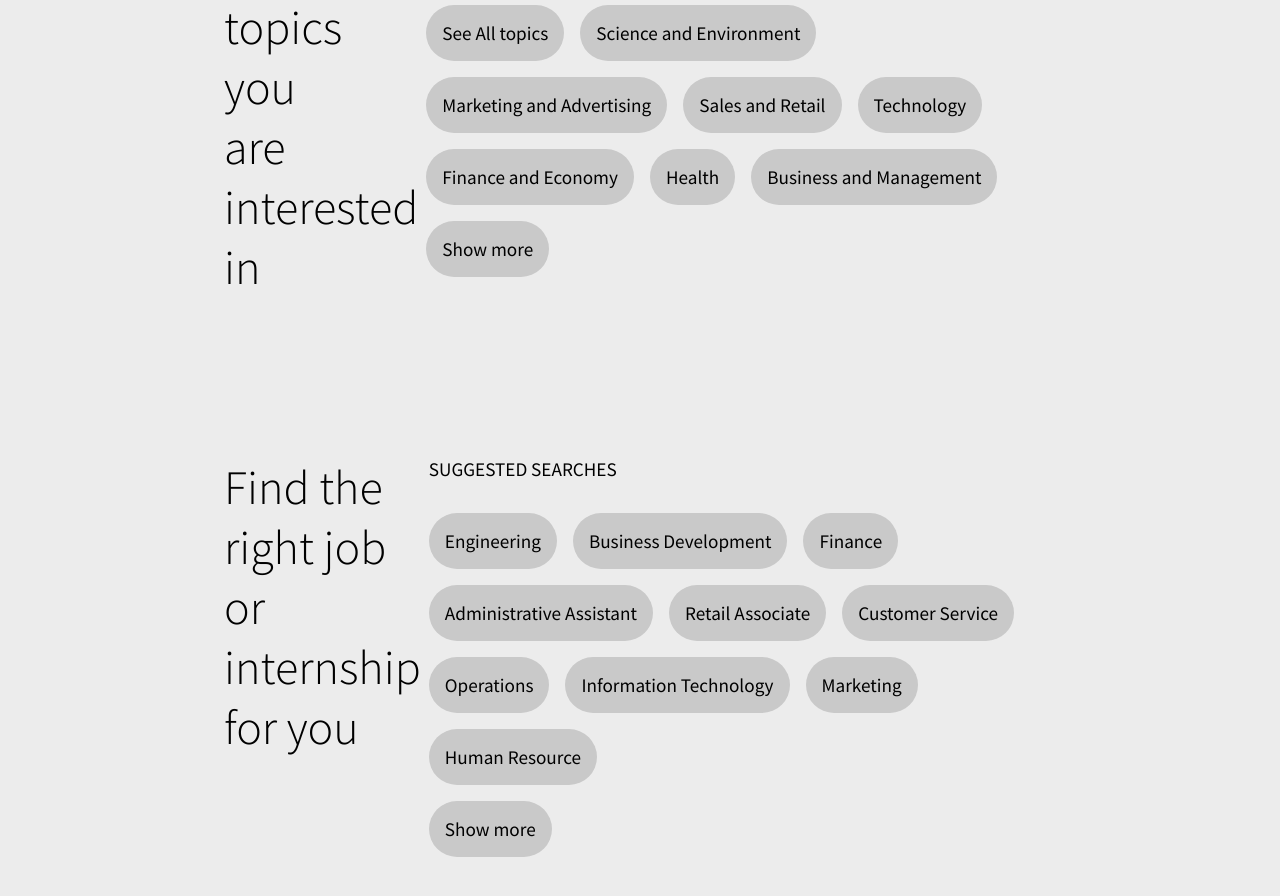
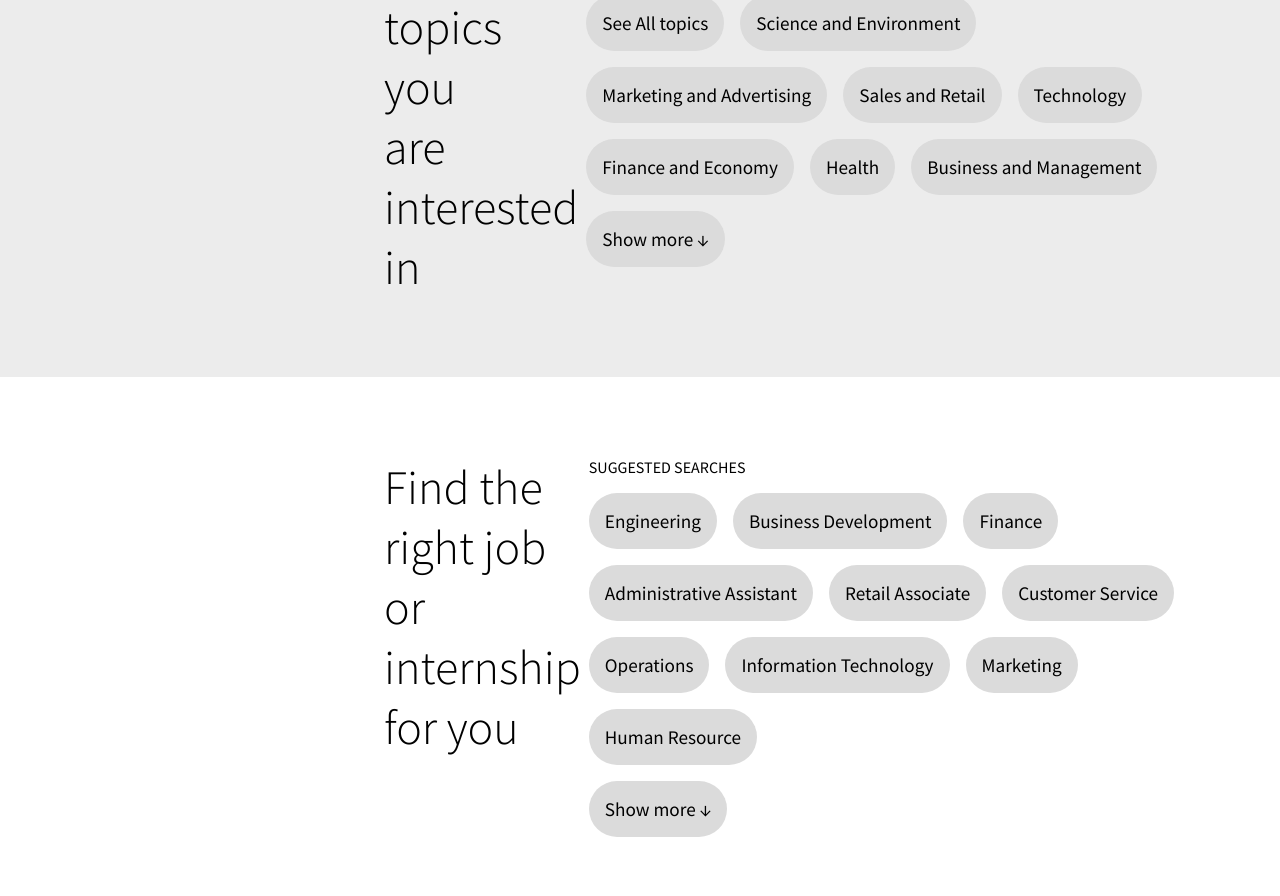
Before and after one commit to Bitnagar/linkedinclone-app, a React (Create React App) app: page / in a window 1280 px wide. Shown: the part 896-1792 px from the top of the page. Built offline with nearby package versions, Linux system fonts and the light colour scheme.

Commit message:
fixed list items aka buttons

```diff
--- a/public/style.css
+++ b/public/style.css
@@ -216,8 +216,12 @@ header nav .header-btn-container .sign-in-btn:hover {
   -webkit-box-align: center;
       -ms-flex-align: center;
           align-items: center;
-  padding: 5rem 14rem 5rem 14rem;
+  padding: 5rem 14rem 5rem 24rem;
   background-color: #ececec;
+}
+
+.main-content-container .content-2-container.transparent {
+  background-color: transparent;
 }
 
 .main-content-container .content-2-container > p {
@@ -227,12 +231,16 @@ header nav .header-btn-container .sign-in-btn:hover {
       align-self: flex-start;
 }
 
+.main-content-container .content-2-container .buttons-div {
+  margin-right: 12rem;
+}
+
 .main-content-container .content-2-container .buttons-div > p {
   width: -webkit-fit-content;
   width: -moz-fit-content;
   width: fit-content;
-  margin: 0 0 1.5rem 0.5rem;
-  font-size: 1.2rem;
+  margin: 0 0 0.5rem 0.5rem;
+  font-size: 1rem;
 }
 
 .main-content-container .content-2-container .buttons-div .ul-1 {
@@ -249,11 +257,13 @@ header nav .header-btn-container .sign-in-btn:hover {
   font-size: 1.2rem;
   cursor: pointer;
   list-style: none;
-  background-color: #c9c9c9;
+  background-color: #dbdbdb;
   padding: 1rem;
   text-align: center;
   margin: 0.5rem;
   font-weight: 500;
+  -webkit-transition: background-color 0.1s ease;
+  transition: background-color 0.1s ease;
 }
 
 .main-content-container .content-2-container .buttons-div .ul-1 .li-set-1:hover {
--- a/public/style.scss
+++ b/public/style.scss
@@ -208,8 +208,12 @@ header {
         @extend %flex-row;
         justify-content: space-between;
         align-items: center;
-        padding: 5rem 14rem 5rem 14rem;
+        padding: 5rem 14rem 5rem 24rem;
         background-color: rgb(236, 236, 236);
+
+        &.transparent {
+            background-color: transparent;
+        }
 
 
         & > p {
@@ -220,11 +224,12 @@ header {
 
         .buttons-div {
             @extend %flex-col;
+            margin-right: 12rem;
 
             & > p {
                 width: fit-content;
-                margin: 0 0 1.5rem 0.5rem;
-                font-size: 1.2rem;
+                margin: 0 0 0.5rem 0.5rem;
+                font-size: 1rem;
             }
 
             .ul-1 {
@@ -238,11 +243,12 @@ header {
                     font-size: 1.2rem;
                     cursor: pointer;
                     list-style: none;
-                    background-color: rgb(201, 201, 201);
+                    background-color: rgb(219, 219, 219);
                     padding: 1rem;
                     text-align: center;
                     margin: 0.5rem;
                     font-weight: 500;
+                    transition: background-color 0.1s ease;
 
                     &:hover {
                         text-decoration: underline;
--- a/src/components/MainContent.js
+++ b/src/components/MainContent.js
@@ -96,14 +96,14 @@ export default function MainContent() {
                     <p
                         className="li-set-1"
                         onClick={changeShowMoreAndN}
-                    >{showMore ? "Show less" : "Show more"}</p>
+                    >{showMore ? "Show less" : "Show more"} {showMore ? <>&uarr;</> : <>&darr;</>} </p>
                     </ul>
                 </div>
             </div>
 
 
             {/* for 2nd buttons list */}
-            <div className="content-2-container">
+            <div className="content-2-container transparent">
                 <p>Find the right job or <br></br> internship for you</p>
                 <div className="buttons-div">
                     <p>SUGGESTED SEARCHES</p>
@@ -112,7 +112,9 @@ export default function MainContent() {
                     <p
                         className="li-set-1"
                         onClick={changeShowMore2AndN2}
-                    >{showMore2 ? "Show less" : "Show more"}</p>
+                    >{showMore2 ? "Show less" : "Show more"}
+                     {showMore2 ? <> &uarr;</> : <> &darr;</>}
+                    </p>
                     </ul>
                 </div>
             </div>
```
